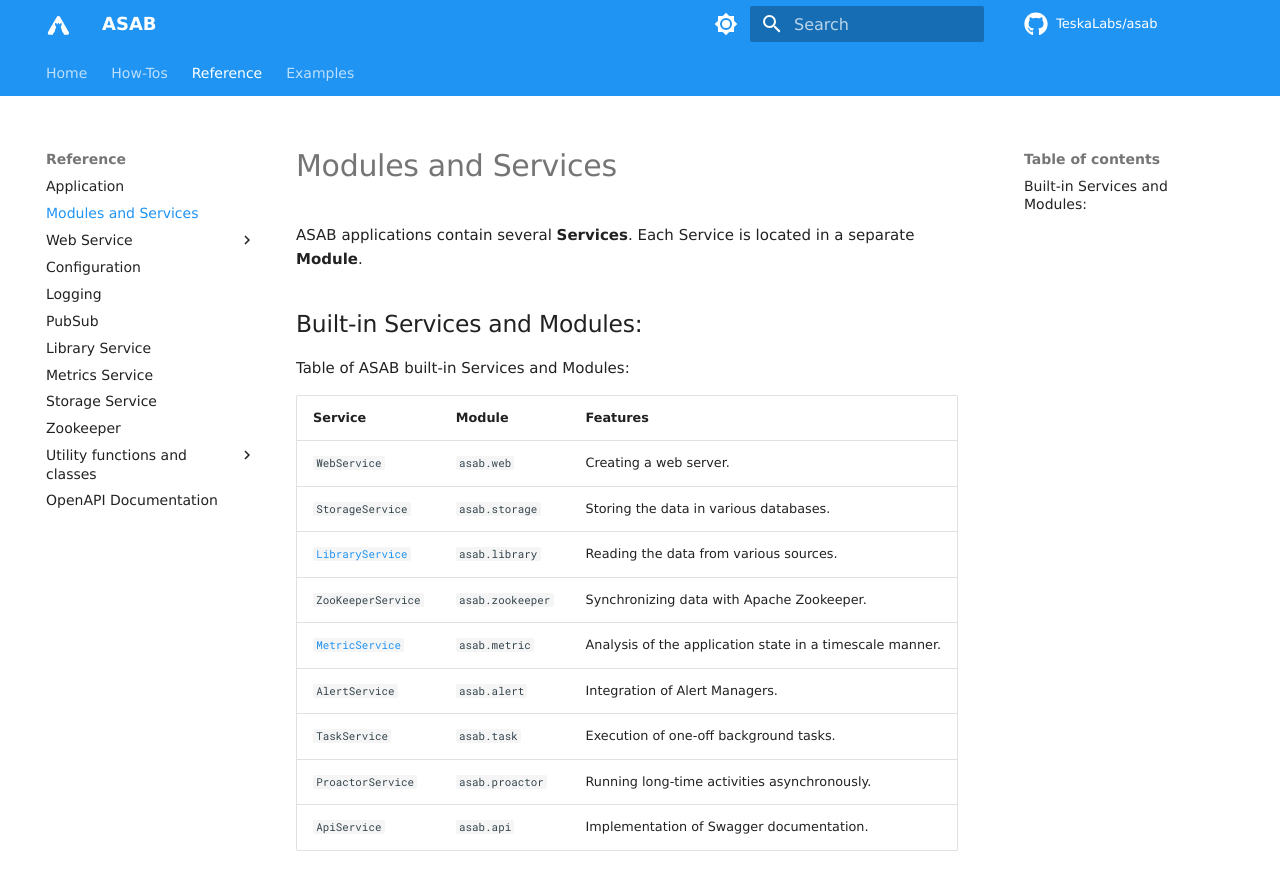
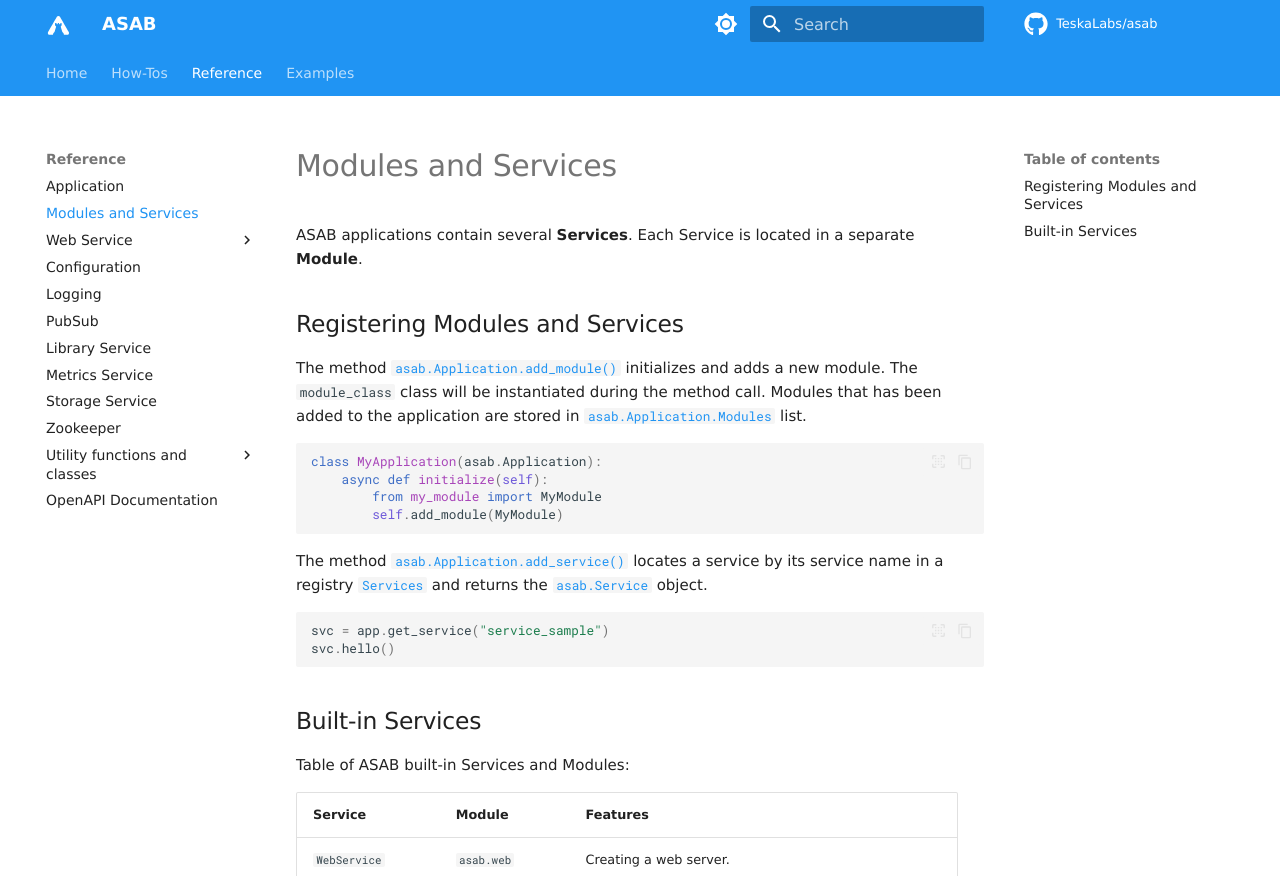
Before and after one commit to TeskaLabs/asab, an MkDocs documentation site: the page built from docs/reference/modules_services/reference.md, in a window 1280 px wide and 900 px high, cut to the strip 0-876 px from the top of the window. Built offline with MkDocs 1.6.1 and Material for MkDocs 9.7.7, drawn with Linux system fonts in a browser that asks for light colours; some web fonts are replaced; comment, search, counter and statistics services are not loaded.

Commit message:
Add Registering modules and services section

````diff
--- a/docs/reference/modules_services/reference.md
+++ b/docs/reference/modules_services/reference.md
@@ -2,7 +2,29 @@
 
 ASAB applications contain several **Services**. Each Service is located in a separate **Module**.
 
-## Built-in Services and Modules:
+
+## Registering Modules and Services
+
+The method [`asab.Application.add_module()`](/reference/application/reference/#asab.Application.add_module) initializes and adds a new module.
+The `module_class` class will be instantiated during the method call.
+Modules that has been added to the application are stored in [`asab.Application.Modules`](/reference/application/reference/#asab.application.Application.Modules) list.
+
+``` python
+class MyApplication(asab.Application):
+	async def initialize(self):
+		from my_module import MyModule
+		self.add_module(MyModule)
+```
+
+The method [`asab.Application.add_service()`](#asab.Application.add_service) locates a service by its service name
+in a registry [`Services`](/reference/application/reference/#asab.Application.Services) and returns the [`asab.Service`](#asab.Service) object.
+
+``` python
+svc = app.get_service("service_sample")
+svc.hello()
+```
+
+## Built-in Services
 
 Table of ASAB built-in Services and Modules:
 
````
